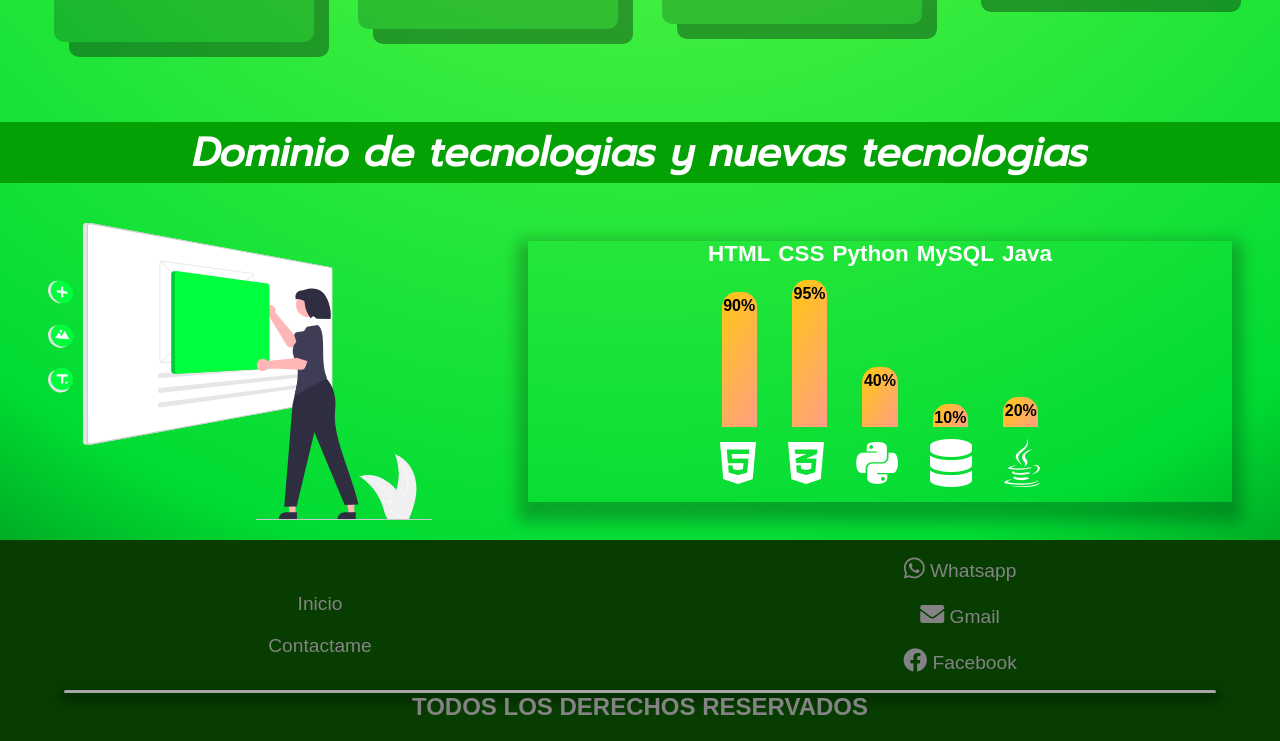
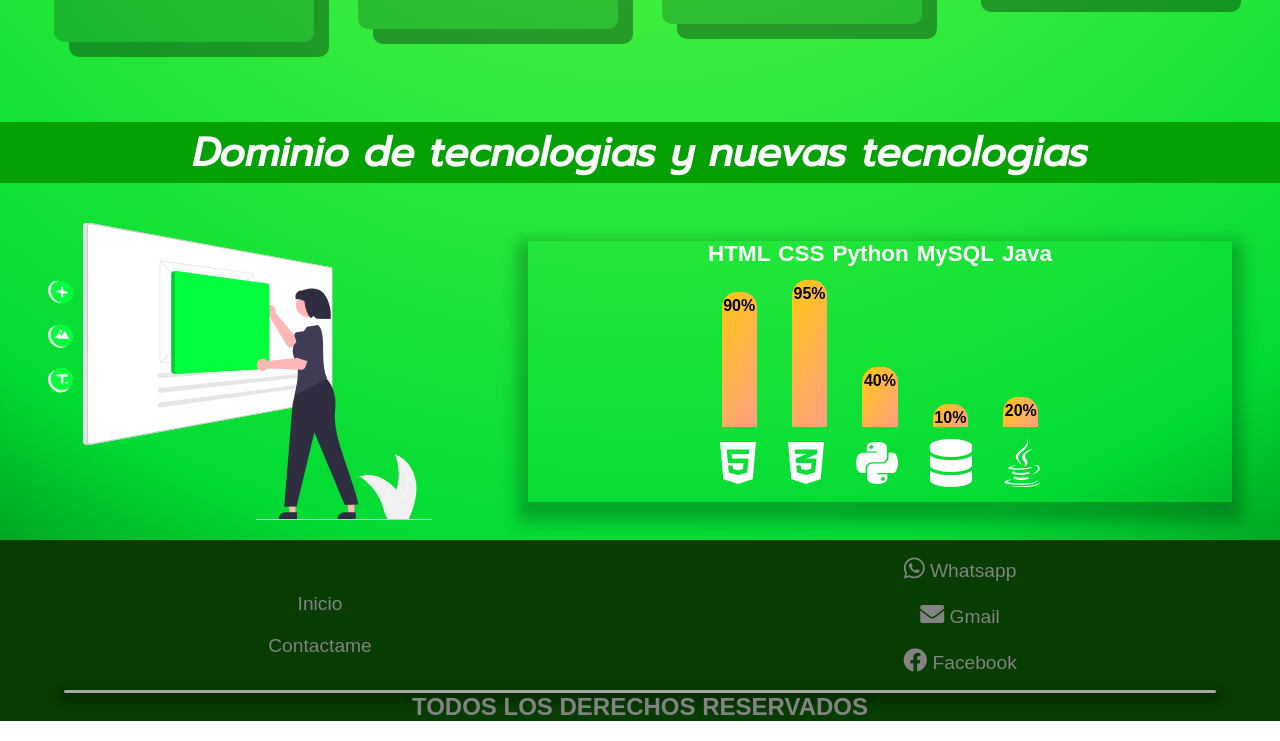
Before and after one commit to Ellechugista/tarea_pagina, a plain HTML site: page index.html in a window 1280 px wide. Shown: the part 1742-2483 px from the top of the page. Drawn offline with Linux system fonts and the light colour scheme.

Commit message:
beta 0.0.1

```diff
--- a/css/index.css
+++ b/css/index.css
@@ -406,7 +406,7 @@ footer{
     width: 100%;
     height: auto;
     padding-top: 40px;
-    padding-bottom: 20px;
+    *padding-bottom: 20px;
 }
 .divicion2{
     margin: 0;
```
